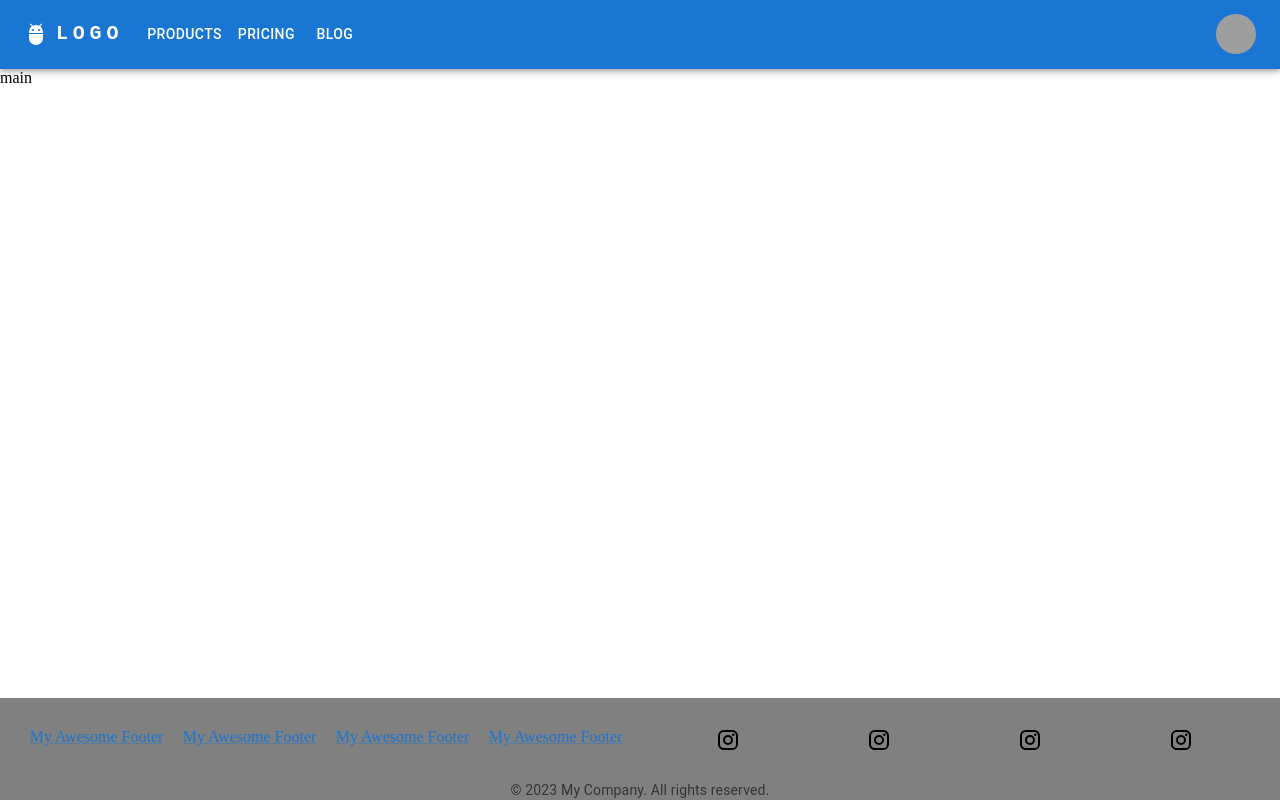
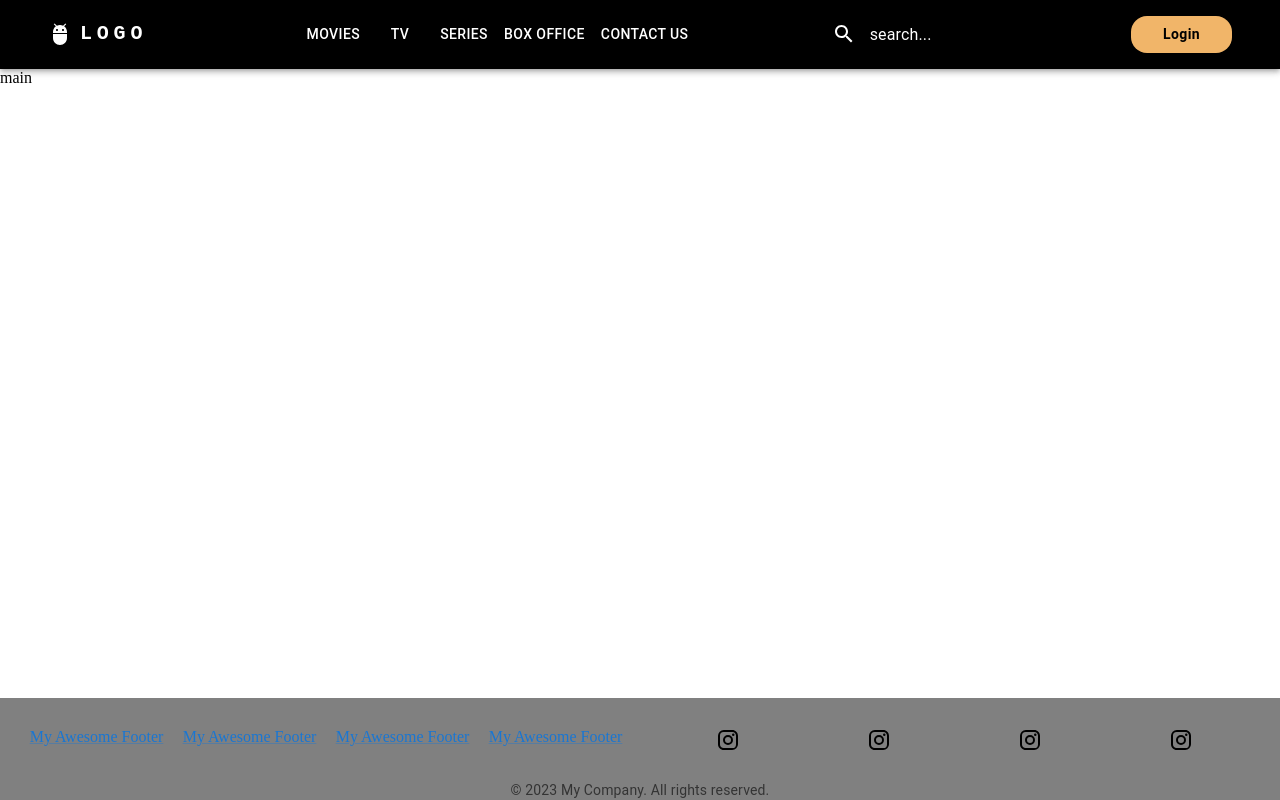
Before and after one commit to hamidrezatakloo/moive-website, a Next.js app: page / in a window 1280 px wide. Built offline with nearby package versions, Linux system fonts and the light colour scheme; grey boxes are pictures that could not be loaded.

Commit message:
edit the _app.js file

```diff
--- a/src/pages/_app.js
+++ b/src/pages/_app.js
@@ -1,11 +1,11 @@
-import Navbar from "@/components/Navbar";
 import "@/styles/globals.css";
 import Footer from "@/components/footer/Footer";
+import NavigationBar from "@/components/Navigation";
 
 export default function App({ Component, pageProps }) {
   return (
     <>
-      <Navbar></Navbar>
+      <NavigationBar />
       <Component {...pageProps} />
       <Footer />
     </>
```
